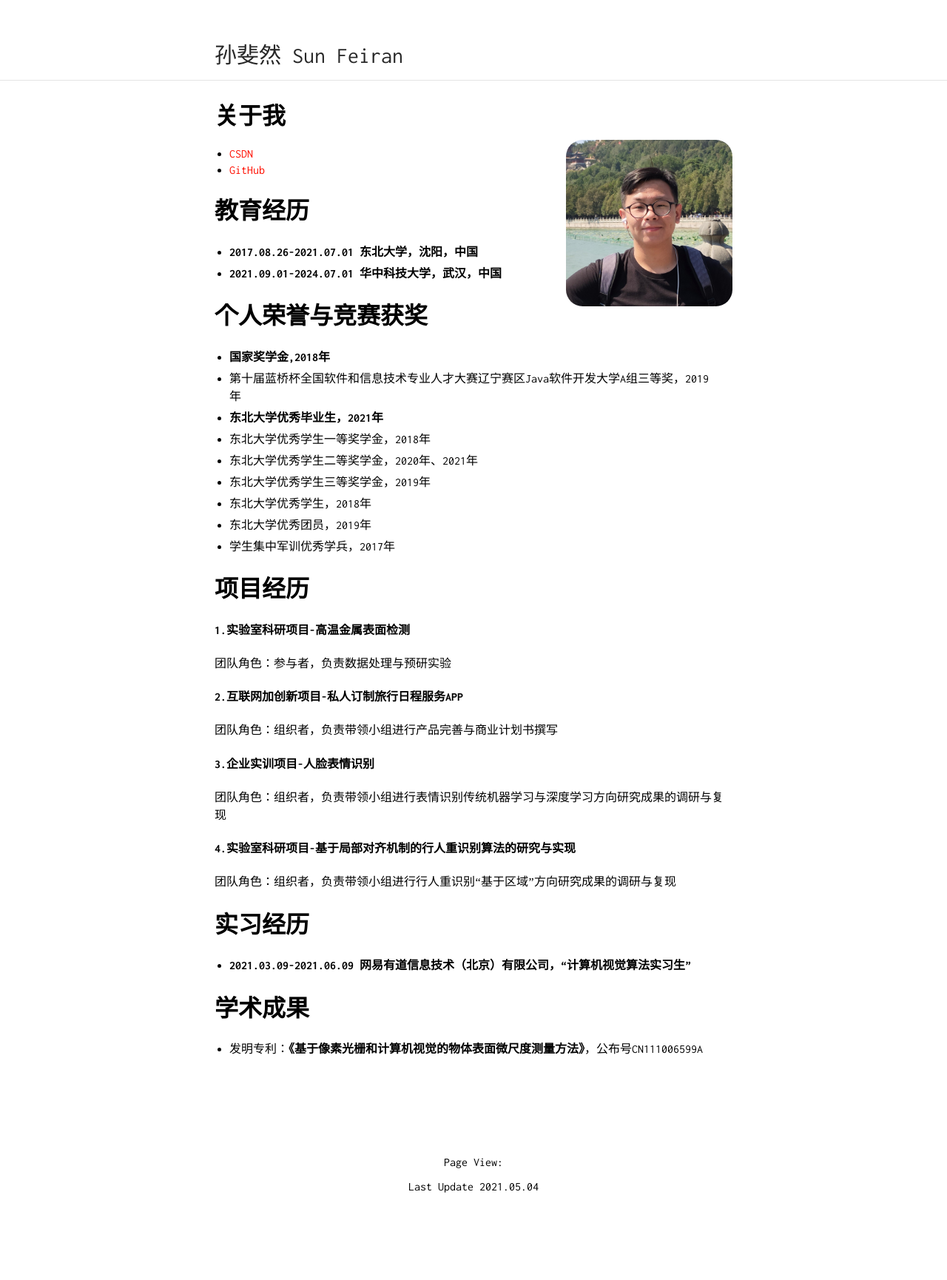
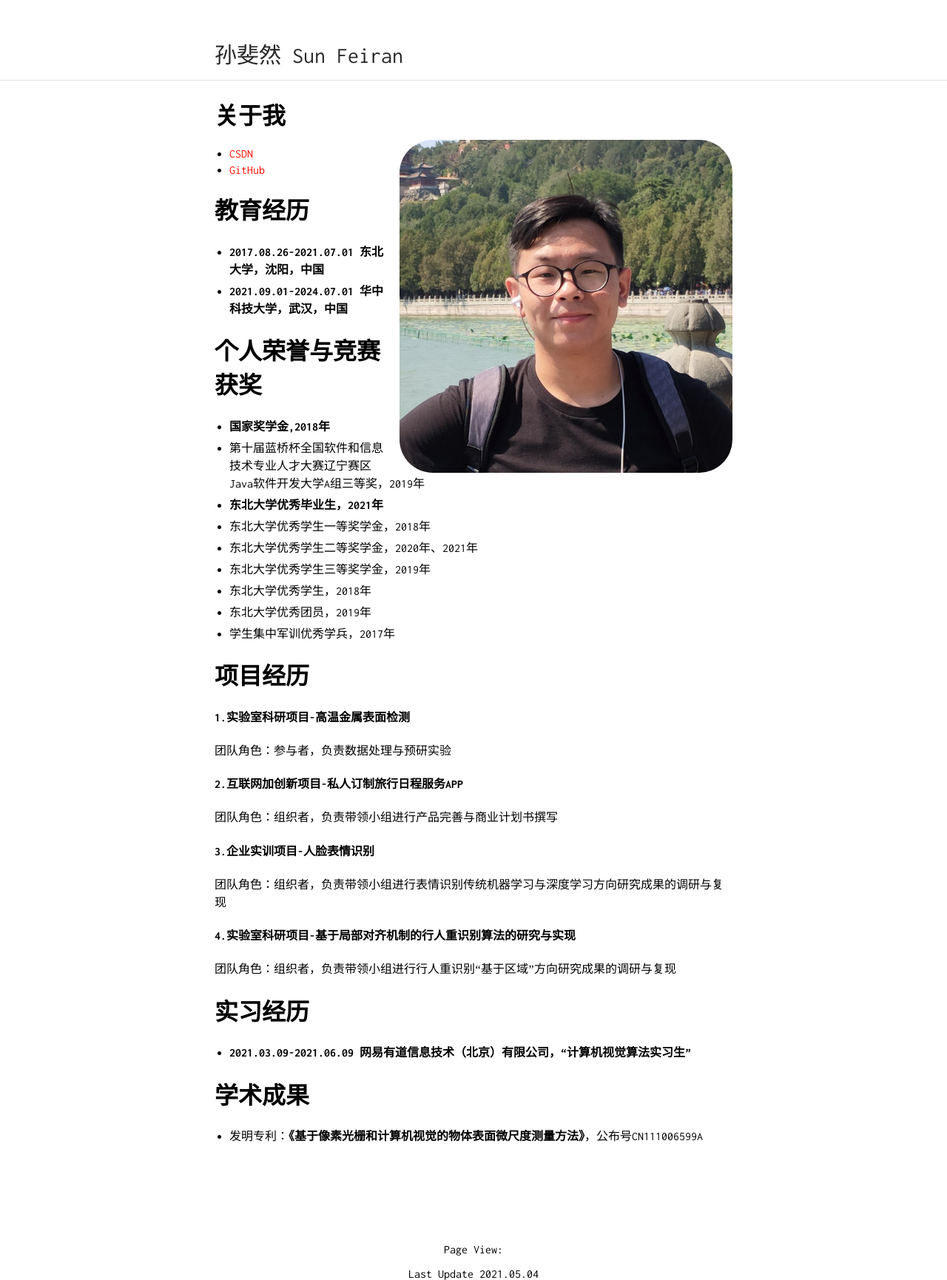
Before and after one commit to OrientTraveller/OrientTraveller.github.io, a Jekyll site: the page built from index.md, in a window 1280 px wide. Shown: the whole page at 74% size. Built offline with Jekyll 4.4.1, drawn with Linux system fonts in a browser that asks for light colours; our own code applies the rules of GitHub Pages for plain Markdown files; comment, search, counter and statistics services are not loaded; before the commit the page ends 1612 px from its top, so only the background shows below that.

Commit message:
Update vars.scss

```diff
--- a/_sass/vars.scss
+++ b/_sass/vars.scss
@@ -3,7 +3,7 @@
  */
 
 $accent: #FF0F00;
-$image-size: 150px;
+$image-size: 300px;
 
 /*
  * Build Variables, don't touch
```
